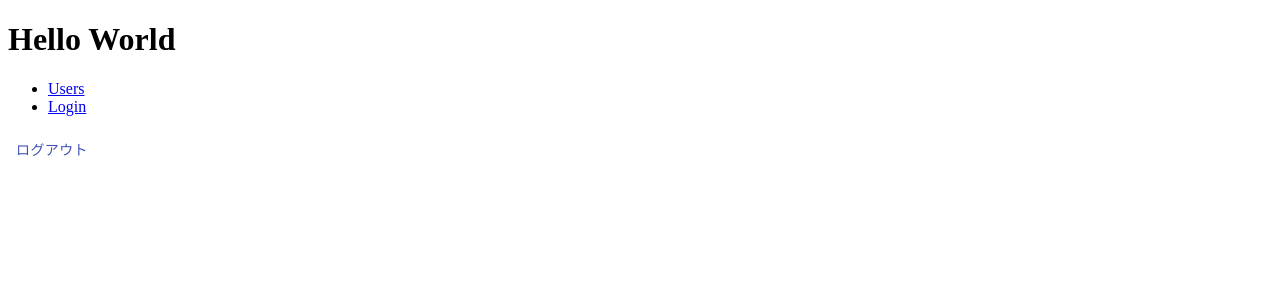
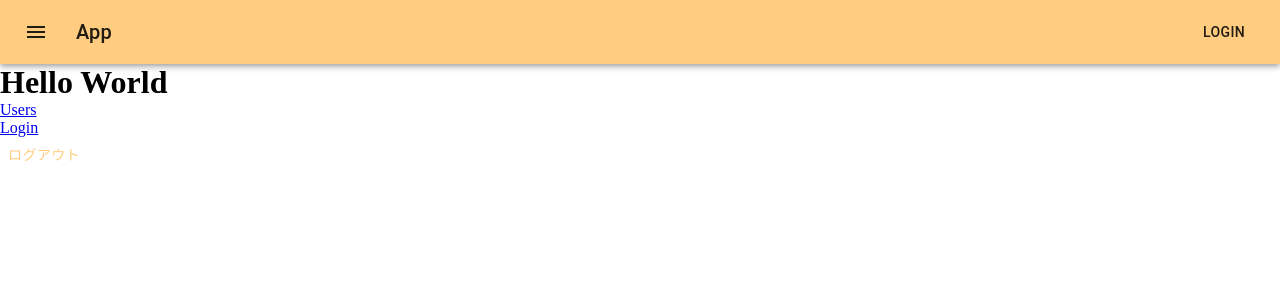
Before and after one commit to daisuke-awaji/login-app, a React (Create React App) app: page / in a window 1280 px wide. Shown: the top 300 px of the page. Built offline with nearby package versions, Linux system fonts and the light colour scheme; sample sign-in values are in the browser's storage.

Commit message:
themeを変更する

```diff
--- a/src/App.tsx
+++ b/src/App.tsx
@@ -1,33 +1,15 @@
 import React from 'react'
-import { BrowserRouter, Route, Switch } from 'react-router-dom'
-import { NotFound } from './components/router/NotFound'
-import { Users } from './components/users/Users'
-import { UserInfo } from './components/users/UserInfo'
-import { LoginPage } from 'components/login/LoginPage'
-import { PrivateRoute } from 'components/router/PrivateRoute'
-import { HelloWorld } from './HelloWorld'
+
+import { createMuiTheme, ThemeProvider } from '@material-ui/core/styles'
+import { Routes } from 'Routes'
+import { palette } from 'theme'
 
 function App() {
+  const theme = createMuiTheme({ palette: palette })
   return (
-    <BrowserRouter>
-      <Switch>
-        <Route exact sensitive path="/login">
-          <LoginPage />
-        </Route>
-        <PrivateRoute exact sensitive path="/users">
-          <Users />
-        </PrivateRoute>
-        <PrivateRoute exact sensitive path="/users/:id">
-          <UserInfo />
-        </PrivateRoute>
-        <PrivateRoute exact sensitive path="/">
-          <HelloWorld />
-        </PrivateRoute>
-        <Route>
-          <NotFound />
-        </Route>
-      </Switch>
-    </BrowserRouter>
+    <ThemeProvider theme={theme}>
+      <Routes />
+    </ThemeProvider>
   )
 }
 
--- /dev/null
+++ b/src/Routes.tsx
@@ -0,0 +1,16 @@
+import React from 'react'
+import { BrowserRouter, Route, Switch } from 'react-router-dom'
+import { LoginPage } from 'components/login/LoginPage'
+import Default from 'components/Default'
+export function Routes() {
+  return (
+    <BrowserRouter>
+      <Switch>
+        <Route exact sensitive path="/login">
+          <LoginPage />
+        </Route>
+        <Route path="/" component={Default} />
+      </Switch>
+    </BrowserRouter>
+  )
+}
--- /dev/null
+++ b/src/components/Default.tsx
@@ -0,0 +1,17 @@
+import React from 'react'
+
+import Header from './Header'
+import { Main } from './Main'
+
+class Default extends React.Component {
+  render() {
+    return (
+      <>
+        <Header />
+        <Main />
+      </>
+    )
+  }
+}
+
+export default Default
--- /dev/null
+++ b/src/components/Header.tsx
@@ -0,0 +1,47 @@
+import React from 'react'
+import { createStyles, makeStyles, Theme } from '@material-ui/core/styles'
+import AppBar from '@material-ui/core/AppBar'
+import Toolbar from '@material-ui/core/Toolbar'
+import Typography from '@material-ui/core/Typography'
+import Button from '@material-ui/core/Button'
+import IconButton from '@material-ui/core/IconButton'
+import MenuIcon from '@material-ui/icons/Menu'
+
+const useStyles = makeStyles((theme: Theme) =>
+  createStyles({
+    root: {
+      flexGrow: 1,
+    },
+    menuButton: {
+      marginRight: theme.spacing(2),
+    },
+    title: {
+      flexGrow: 1,
+    },
+  }),
+)
+
+export default function Header() {
+  const classes = useStyles()
+
+  return (
+    <div className={classes.root}>
+      <AppBar position="static" color="primary">
+        <Toolbar>
+          <IconButton
+            edge="start"
+            className={classes.menuButton}
+            color="inherit"
+            aria-label="menu"
+          >
+            <MenuIcon />
+          </IconButton>
+          <Typography variant="h6" className={classes.title}>
+            App
+          </Typography>
+          <Button color="inherit">Login</Button>
+        </Toolbar>
+      </AppBar>
+    </div>
+  )
+}
--- /dev/null
+++ b/src/components/Main.tsx
@@ -0,0 +1,29 @@
+import React from 'react'
+
+import { Switch, Route } from 'react-router-dom'
+import { NotFound } from './router/NotFound'
+import { Users } from './users/Users'
+import { UserInfo } from './users/UserInfo'
+import { PrivateRoute } from './router/PrivateRoute'
+import { HelloWorld } from '../HelloWorld'
+
+export function Main() {
+  return (
+    <main>
+      <Switch>
+        <PrivateRoute exact sensitive path="/users">
+          <Users />
+        </PrivateRoute>
+        <PrivateRoute exact sensitive path="/users/:id">
+          <UserInfo />
+        </PrivateRoute>
+        <PrivateRoute exact sensitive path="/">
+          <HelloWorld />
+        </PrivateRoute>
+        <Route>
+          <NotFound />
+        </Route>{' '}
+      </Switch>
+    </main>
+  )
+}
--- a/src/components/login/LoginPage.tsx
+++ b/src/components/login/LoginPage.tsx
@@ -42,7 +42,7 @@
   },
   avatar: {
     margin: theme.spacing(1),
-    backgroundColor: theme.palette.secondary.main,
+    backgroundColor: theme.palette.primary.main,
   },
   form: {
     width: '100%', // Fix IE 11 issue.
@@ -162,6 +162,11 @@
               defaultValue=""
               rules={{ required: '必須です。' }}
             />
+            {/* TODO: BELOW */}
+            <FormControlLabel
+              control={<Checkbox value="remember" color="primary" />}
+              label="Remember me"
+            />
             <Controller
               as={
                 <Button
@@ -178,11 +183,6 @@
               control={control}
               defaultValue=""
               onClick={handleSubmit(login)}
-            />
-            {/* TODO: BELOW */}
-            <FormControlLabel
-              control={<Checkbox value="remember" color="primary" />}
-              label="Remember me"
             />
             <Grid container>
               <Grid item xs>
--- a/src/components/users/Users.tsx
+++ b/src/components/users/Users.tsx
@@ -3,7 +3,9 @@
 import { fetchUsers } from 'apis/users'
 import { IUser } from './IUser'
 
-interface IProps {}
+interface IProps {
+  classes?: any
+}
 interface IState {
   users: IUser[]
 }
@@ -19,7 +21,7 @@
   }
   render() {
     return (
-      <div>
+      <>
         <h1>Users</h1>
         <ul>
           {this.state.users?.map((user: IUser) => (
@@ -28,7 +30,7 @@
             </li>
           ))}
         </ul>
-      </div>
+      </>
     )
   }
 }
--- /dev/null
+++ b/src/index.css
@@ -0,0 +1,4 @@
+* {
+  margin: 0px;
+  padding: 0px;
+}
--- a/src/index.tsx
+++ b/src/index.tsx
@@ -6,6 +6,7 @@
 import store from 'reducers/store'
 import { currentUser } from 'apis/auth'
 import { setUser } from 'reducers/authenticate'
+import './index.css'
 
 // TODO: cookieから取得する
 const sessionId = localStorage.getItem('sessionId')
--- /dev/null
+++ b/src/theme.ts
@@ -0,0 +1,13 @@
+export const palette = {
+  primary: {
+    dark: '#b28e59',
+    main: '#ffcc80',
+    light: '#ffd699',
+    // contrastText: will be calculated to contrast with palette.primary.main
+  },
+  secondary: {
+    dark: '#b29c7c',
+    main: '#ffe0b2',
+    light: '#ffe6c1',
+  },
+}
```
